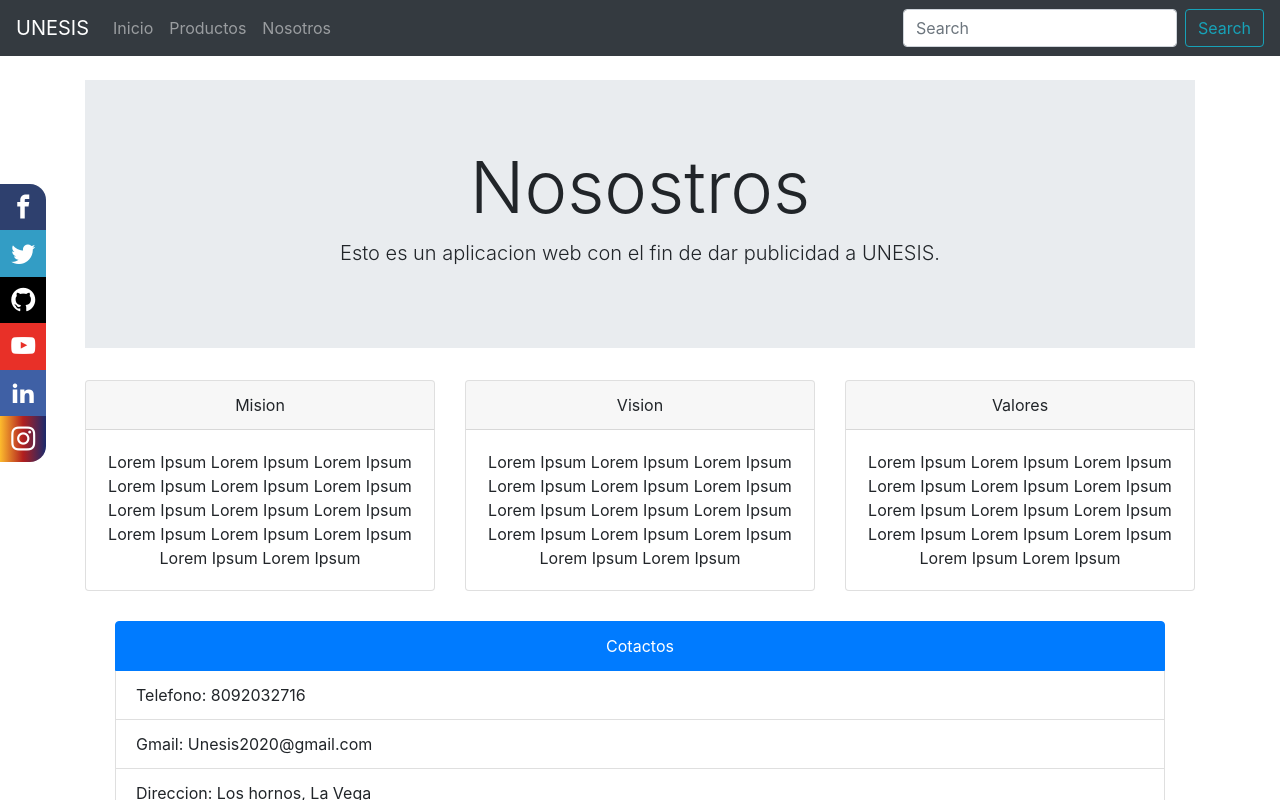
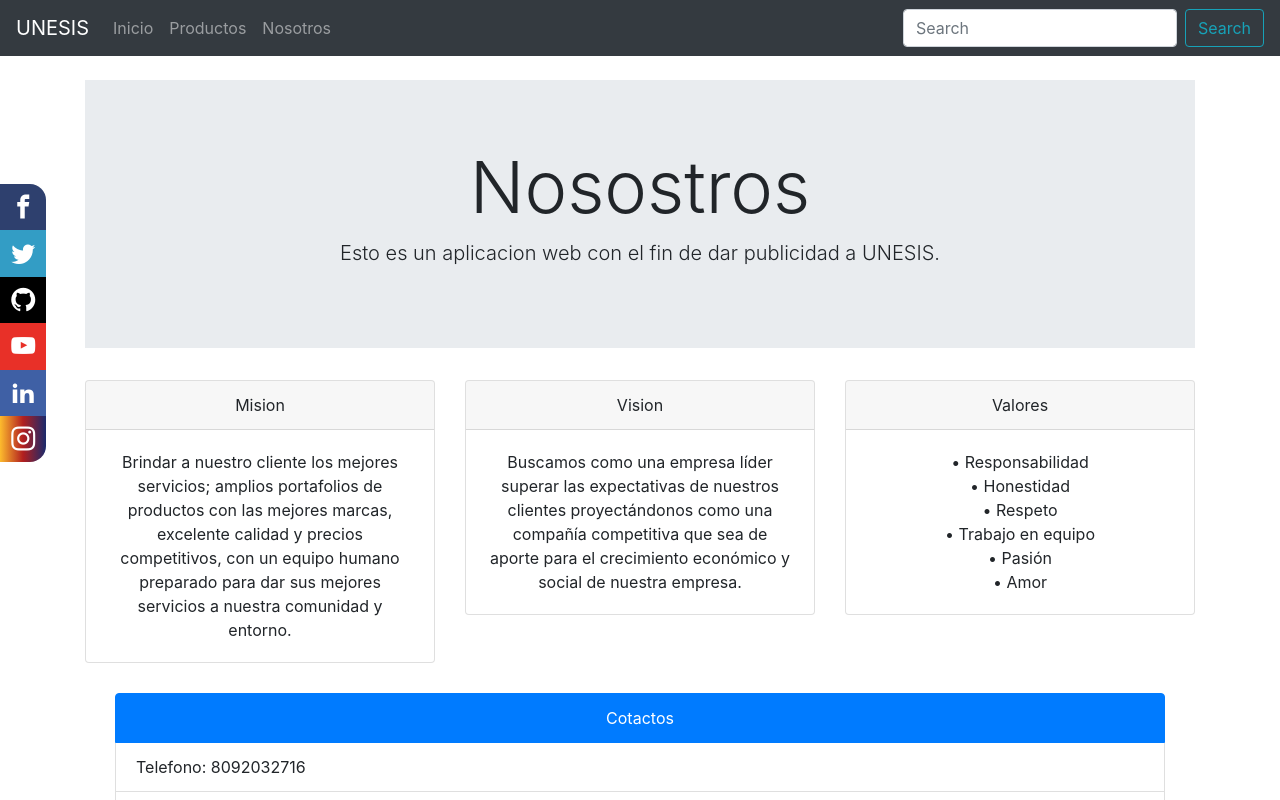
Before and after one commit to jerlyrosa/proyecto-escolar, a React (Create React App) app: page /nosotros in a window 1280 px wide. Shown: the top 800 px of the page. Built offline with nearby package versions, Linux system fonts and the light colour scheme.

Commit message:
Algo de prueba

```diff
--- /dev/null
+++ b/src/components/Design-Productos/Multimedia.js
@@ -0,0 +1,20 @@
+import React from 'react';
+import { Media } from 'reactstrap';
+import img3 from  '../Img/img3.jpg'
+const Multimedia = () => {
+  return (
+    <Media>
+      <Media left src={this.props.Media}>
+
+      </Media>
+      <Media body>
+        <Media heading>
+          Media heading
+        </Media>
+        Cras sit amet nibh libero, in gravida nulla. Nulla vel metus scelerisque ante sollicitudin commodo. Cras purus odio, vestibulum in vulputate at, tempus viverra turpis. Fusce condimentum nunc ac nisi vulputate fringilla. Donec lacinia congue felis in faucibus.
+      </Media>
+    </Media>
+  );
+};
+
+export default Multimedia;
--- /dev/null
+++ b/src/components/Design-Productos/index.js
@@ -0,0 +1,20 @@
+import React, { Component } from "react";
+import Jum from '../Design/Jumbotron'
+import Multimedia from './Multimedia'
+
+
+class InterfazProducto extends Component {
+    render() {
+      return (
+          <div className="interfazProducto">
+            <h1>InterfazProducto</h1>
+
+
+            <Jum/>
+            <Multimedia/>
+            </div>
+      );}
+    }
+
+
+export default InterfazProducto;
--- a/src/components/Design/Tarjeta.js
+++ b/src/components/Design/Tarjeta.js
@@ -1,11 +1,17 @@
 import React from 'react';
 import {
   Card, CardImg, CardText, CardBody,
-  CardTitle, CardSubtitle, Button
+  CardTitle, CardSubtitle, Button, UncontrolledCollapse
 } from 'reactstrap';
 import {Badge} from 'reactstrap';
+//  import InterfazProducto from '../Design-Productos/index';
+
+
 
 const Tarjeta = (props) => {
+
+
+
   return (
     <div>
       <Card style={{ width: '16rem ', marginBottom:'50px', marginTop:'50px'}}>
@@ -14,7 +20,15 @@ const Tarjeta = (props) => {
           <CardTitle>{props.CardTitle}</CardTitle>
           <CardSubtitle><Badge color="primary" pill>{props.CardSubtitle}</Badge></CardSubtitle>
           <CardText>{props.CardText}</CardText>
-          <Button>{props.Button}</Button>
+          <Button color="primary" id="toggler" style={{ marginBottom: '1rem' }}>
+            {props.Button}
+         </Button>
+         <UncontrolledCollapse toggler="#toggler">
+         <Card>
+        <CardBody> {props.ButtonBody} </CardBody>
+      </Card>
+      </UncontrolledCollapse>
+
         </CardBody>
       </Card>
     </div>
--- a/src/components/Footer/index.js
+++ b/src/components/Footer/index.js
@@ -6,7 +6,7 @@ class Footer extends Component {
 		return (
 			<div >
 
-				<footer id="sticky-footer" className="py-5 bg-dark text-white-50 ">
+				<footer  className="py-5 bg-dark text-white-50 ">
 					<div className=" text-center">
 						<Container>
 							<Row>
--- a/src/components/Inicio/index.js
+++ b/src/components/Inicio/index.js
@@ -43,8 +43,11 @@ class Inicio extends Component {
                       CardSubtitle='$ Precio'
                       CardText='Descripcion breve'
                       Button='Mas Detalles'
+                      ButtonTitulo='Titulo'
+                      ButtonBody='Descripccion de el producto quedfghjkl'
                     />
                     </Col>
+
                   <Col xs="5" sm="3">
                   <Tarjeta
                       CardImg={img3}
@@ -151,7 +154,11 @@ class Inicio extends Component {
                       CardTitle='Producto 3'
                       CardSubtitle='$ Precioo'
                       CardText='Descripcion breve'
-                      Button='Mas Detalles'/>
+                      Button='Mas Detalles'
+                      ButtonTitulo='Titulo2'
+                      ButtonBody='Descripccion2'
+
+                      />
                   </Col>
 
 
@@ -159,6 +166,7 @@ class Inicio extends Component {
                   </Container>
 
                   <Button color="primary">Productos</Button>
+
                 </div>
               );}
 }
--- a/src/components/Nosotros/index.js
+++ b/src/components/Nosotros/index.js
@@ -24,9 +24,10 @@ class Nosotros extends Component {
                        <CardHeader header inverse color="primary">Mision </CardHeader>
                          <CardBody >
                           <CardText>
-                              Lorem Ipsum Lorem Ipsum  Lorem Ipsum  Lorem Ipsum  Lorem
-                              Ipsum  Lorem Ipsum  Lorem Ipsum  Lorem Ipsum  Lorem Ipsum  Lorem Ipsum
-                              Lorem Ipsum  Lorem Ipsum  Lorem Ipsum  Lorem Ipsum
+                          Brindar a nuestro cliente los mejores servicios;
+                          amplios portafolios de productos con las mejores marcas,
+                          excelente calidad y precios competitivos, con un equipo humano
+                          preparado para dar sus mejores servicios a nuestra comunidad y entorno.
                             </CardText>
                     </CardBody>
                   </Card>
@@ -36,9 +37,12 @@ class Nosotros extends Component {
                       <CardHeader>Vision</CardHeader>
                          <CardBody>
                           <CardText>
-                            Lorem Ipsum Lorem Ipsum  Lorem Ipsum  Lorem Ipsum  Lorem
-                            Ipsum  Lorem Ipsum  Lorem Ipsum  Lorem Ipsum  Lorem Ipsum  Lorem Ipsum
-                            Lorem Ipsum  Lorem Ipsum  Lorem Ipsum  Lorem Ipsum
+                          Buscamos como una empresa líder superar las expectativas
+                           de nuestros clientes proyectándonos como una compañía competitiva
+                           que sea de aporte para el crecimiento económico y social de nuestra
+                           empresa.
+
+
                             </CardText>
                     </CardBody>
                   </Card>
@@ -48,9 +52,12 @@ class Nosotros extends Component {
                       <CardHeader>Valores</CardHeader>
                         <CardBody>
                           <CardText>
-                            Lorem Ipsum Lorem Ipsum  Lorem Ipsum  Lorem Ipsum  Lorem
-                            Ipsum  Lorem Ipsum  Lorem Ipsum  Lorem Ipsum  Lorem Ipsum  Lorem Ipsum
-                             Lorem Ipsum  Lorem Ipsum  Lorem Ipsum  Lorem Ipsum
+                          <Col>• Responsabilidad </Col>
+                          <Col>• Honestidad</Col>
+                          <Col>• Respeto</Col>
+                          <Col>• Trabajo en equipo</Col>
+                          <Col>• Pasión</Col>
+                          <Col>• Amor </Col>
                         </CardText>
                     </CardBody>
                   </Card>
--- a/src/components/Productos/Compontes-productos/Carpinteria.js
+++ b/src/components/Productos/Compontes-productos/Carpinteria.js
@@ -1,7 +1,8 @@
 import React, { Component } from 'react';
 import { Container,Badge, Col, Row  } from 'reactstrap';
 import Tarjeta from '../../Design/Tarjeta';
-import img3 from '../../Img/img3.jpg'
+import img3 from '../../Img/img3.jpg';
+// import InterfazProducto from '../../Design-Productos/index';
 
 
 
@@ -24,17 +25,17 @@ class Carpinteria extends Component {
                         <Col xs="6" sm="3">
                          <Tarjeta
                              CardImg={img3}
-                              CardTitle='Cemento'
-                              CardSubtitle='$400'
+                              CardTitle='Piesas'
+                              CardSubtitle='$500'
                                CardText='El cemento es un conglomerante formado a...'
-                             Button='Mas Detalles'
+                                Button='Mas Detalles'
                                      />
                                  </Col>
 
                         <Col xs="5" sm="3">
                     <Tarjeta
                         CardImg={img3}
-                        CardTitle='Cemento blanco'
+                        CardTitle='Piesas'
                         CardSubtitle='$500'
                         CardText='El cemento blanco es un tipo de cemento...'
                         Button='Mas Detalles'/>
@@ -42,16 +43,16 @@ class Carpinteria extends Component {
                   <Col sm="3">
                   <Tarjeta
                       CardImg={img3}
-                      CardTitle='Producto 3'
-                      CardSubtitle='$ Precio'
+                      CardTitle='Piesas'
+                      CardSubtitle='$500'
                       CardText='Descripcion breve del producto del producto'
                       Button='Mas Detalles'/>
                   </Col>
                   <Col sm="3">
                   <Tarjeta
                       CardImg={img3}
-                      CardTitle='Producto 3'
-                      CardSubtitle='$ Precioo'
+                      CardTitle='Piesas'
+                      CardSubtitle='$500'
                       CardText='Descripcion breve del producto'
                       Button='Mas Detalles'/>
 
--- a/src/components/body/index.js
+++ b/src/components/body/index.js
@@ -2,7 +2,8 @@ import React, { Component } from 'react';
 import { BrowserRouter as  Router, Route, Switch} from 'react-router-dom';
 import Productos from '../Productos/index';
 import Inicio from '../Inicio/index';
-import Nosotros from '../Nosotros/index'
+import Nosotros from '../Nosotros/index';
+ import InterfazProducto from '../Design-Productos/index';
 import { createBrowserHistory } from "history";
 
 const historial = createBrowserHistory();
@@ -25,6 +26,7 @@ class Body extends Component {
                           <Route path="/productos" render={() => <Productos/>} />
                           <Route  path="/nosotros" exact component={Nosotros} />
                           {/* <Route exct path="/nostros" render={() => <Nosotros/>} />  */}
+                          <Route component={InterfazProducto } />
                         </Switch>
               </Router>
 
--- a/src/index.js
+++ b/src/index.js
@@ -6,7 +6,8 @@ import 'bootstrap/dist/css/bootstrap.min.css';
 
 
 
+
 ReactDOM.render(
-  <App />,
+ <App/>,
   document.getElementById('root')
 );
```
Also changed, not shown: src/App.js (+6 -15 lines).
